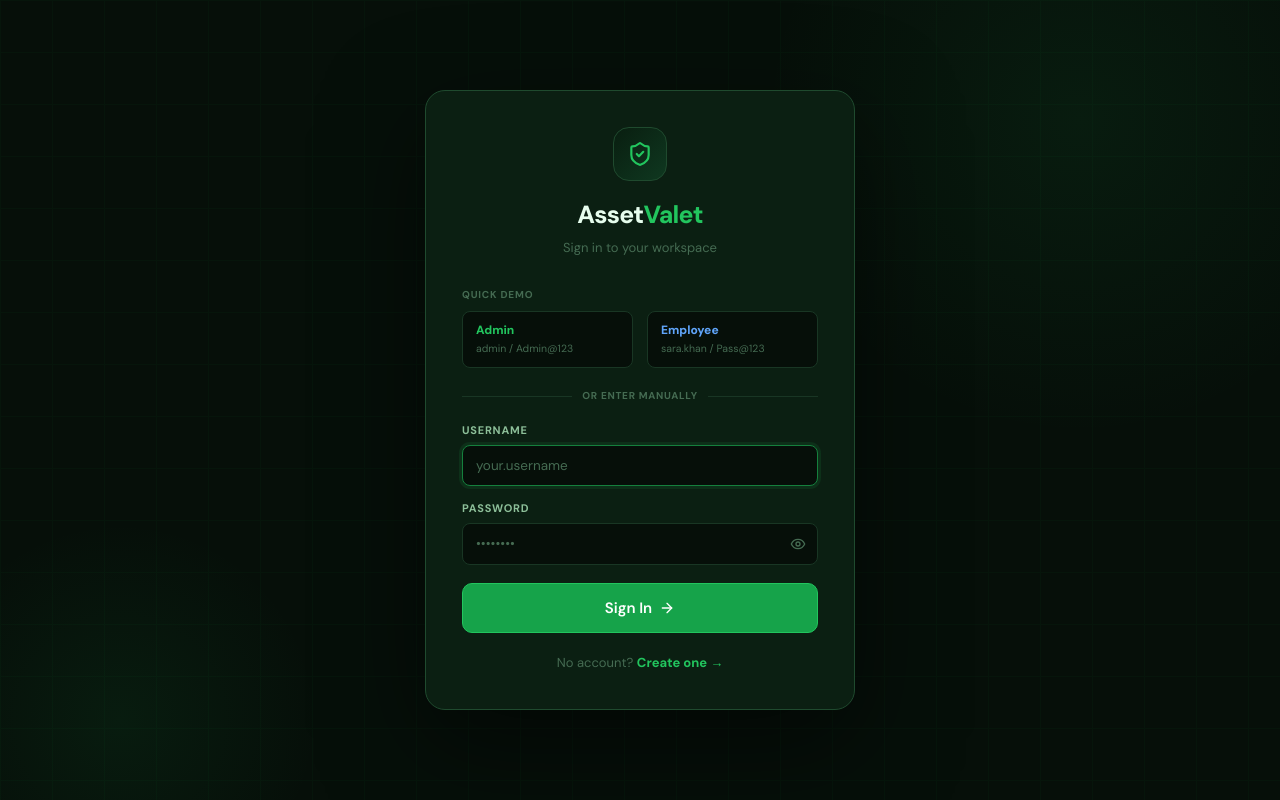
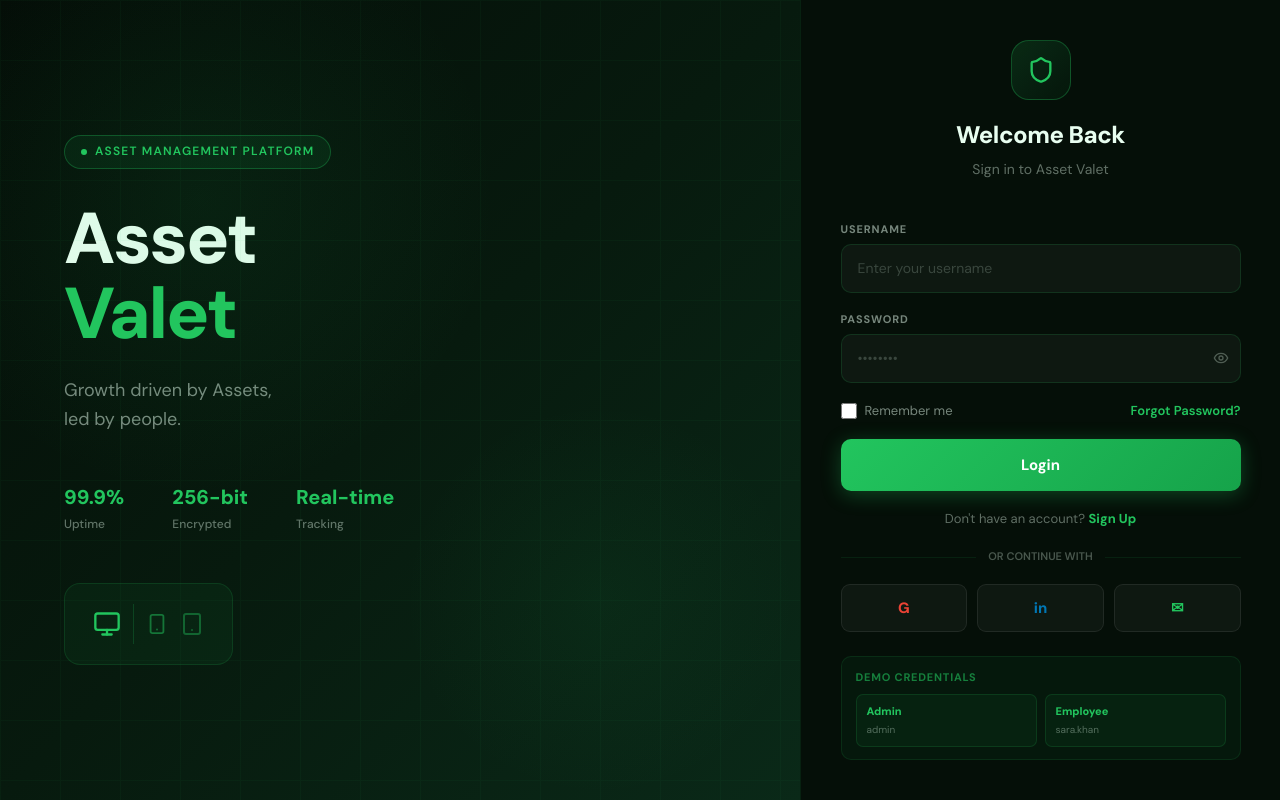
Before and after one commit to nisargatk21/asset-valet, a Next.js app: page /login in a window 1280 px wide. Built offline with nearby package versions, Linux system fonts and the light colour scheme.

Commit message:
feat: new login page

```diff
--- a/app/login/page.tsx
+++ b/app/login/page.tsx
@@ -2,12 +2,13 @@
 import { useState } from "react";
 import { useRouter } from "next/navigation";
 import Link from "next/link";
-import { Eye, EyeOff, Loader2, ShieldCheck, ArrowRight } from "lucide-react";
+import { Eye, EyeOff, Loader2, Shield, Monitor, Smartphone, Tablet } from "lucide-react";
 
 export default function LoginPage() {
   const router = useRouter();
   const [form, setForm] = useState({ username: "", password: "" });
   const [showPass, setShowPass] = useState(false);
+  const [remember, setRemember] = useState(false);
   const [error, setError] = useState("");
   const [loading, setLoading] = useState(false);
 
@@ -21,81 +22,115 @@ export default function LoginPage() {
     } catch { setError("Network error. Please try again."); } finally { setLoading(false); }
   }
 
-  const demo = (u: string, p: string) => setForm({ username: u, password: p });
+  return (
+    <div style={{ minHeight: "100vh", display: "flex", background: "#040d07", fontFamily: "'DM Sans', system-ui, sans-serif", overflow: "hidden" }}>
+      <div style={{ flex: 1, display: "flex", flexDirection: "column", justifyContent: "center", padding: "4rem", background: "linear-gradient(135deg, #040d07 0%, #071a0e 50%, #0a2918 100%)", position: "relative", overflow: "hidden" }}>
+        <div style={{ position: "absolute", width: 600, height: 600, borderRadius: "50%", background: "radial-gradient(circle, rgba(34,197,94,0.08) 0%, transparent 70%)", top: -100, left: -100, pointerEvents: "none" }} />
+        <div style={{ position: "absolute", width: 400, height: 400, borderRadius: "50%", background: "radial-gradient(circle, rgba(34,197,94,0.05) 0%, transparent 70%)", bottom: 0, right: 0, pointerEvents: "none" }} />
+        <div style={{ position: "absolute", inset: 0, opacity: 0.04, backgroundImage: "linear-gradient(rgba(34,197,94,1) 1px, transparent 1px), linear-gradient(90deg, rgba(34,197,94,1) 1px, transparent 1px)", backgroundSize: "60px 60px", pointerEvents: "none" }} />
+        <div style={{ display: "inline-flex", alignItems: "center", gap: 8, padding: "6px 16px", borderRadius: 99, border: "1px solid rgba(34,197,94,0.3)", background: "rgba(34,197,94,0.08)", marginBottom: "2rem", width: "fit-content" }}>
+          <div style={{ width: 6, height: 6, borderRadius: "50%", background: "#22c55e" }} />
+          <span style={{ fontSize: 12, fontWeight: 600, color: "#22c55e", textTransform: "uppercase", letterSpacing: "0.1em" }}>Asset Management Platform</span>
+        </div>
+        <h1 style={{ fontSize: "4.5rem", fontWeight: 900, lineHeight: 1.05, marginBottom: "1.5rem", letterSpacing: "-0.03em" }}>
+          <span style={{ color: "#e8fef0" }}>Asset</span><br />
+          <span style={{ color: "#22c55e" }}>Valet</span>
+        </h1>
+        <p style={{ fontSize: 18, color: "rgba(232,254,240,0.5)", maxWidth: 380, lineHeight: 1.6, marginBottom: "3rem" }}>
+          Growth driven by Assets,<br />led by people.
+        </p>
+        <div style={{ display: "flex", gap: "3rem", marginBottom: "3rem" }}>
+          {[{ val: "99.9%", label: "Uptime" }, { val: "256-bit", label: "Encrypted" }, { val: "Real-time", label: "Tracking" }].map(s => (
+            <div key={s.label}>
+              <div style={{ fontSize: 20, fontWeight: 800, color: "#22c55e" }}>{s.val}</div>
+              <div style={{ fontSize: 12, color: "rgba(232,254,240,0.4)", fontWeight: 500, marginTop: 2 }}>{s.label}</div>
+            </div>
+          ))}
+        </div>
+        <div style={{ padding: "20px 28px", borderRadius: 16, background: "rgba(34,197,94,0.06)", border: "1px solid rgba(34,197,94,0.15)", display: "flex", alignItems: "center", gap: 12, width: "fit-content" }}>
+          <Monitor size={28} style={{ color: "#22c55e" }} />
+          <div style={{ width: 1, height: 40, background: "rgba(34,197,94,0.2)" }} />
+          <Smartphone size={22} style={{ color: "rgba(34,197,94,0.5)" }} />
+          <Tablet size={24} style={{ color: "rgba(34,197,94,0.4)" }} />
+        </div>
+      </div>
 
-  return (
-    <div className="auth-wrap">
-      <div className="auth-glow" style={{ width: 640, height: 640, top: -200, right: -120 }} />
-      <div className="auth-glow" style={{ width: 400, height: 400, bottom: -120, left: -80 }} />
-      <div style={{ position: "absolute", inset: 0, opacity: .03, backgroundImage: "linear-gradient(var(--accent) 1px,transparent 1px),linear-gradient(90deg,var(--accent) 1px,transparent 1px)", backgroundSize: "52px 52px" }} />
+      <div style={{ width: 480, display: "flex", alignItems: "center", justifyContent: "center", background: "rgba(6,15,9,0.95)", borderLeft: "1px solid rgba(34,197,94,0.1)", padding: "2rem" }}>
+        <div style={{ width: "100%", maxWidth: 400 }}>
+          <div style={{ textAlign: "center", marginBottom: "2.5rem" }}>
+            <div style={{ display: "inline-flex", alignItems: "center", justifyContent: "center", width: 60, height: 60, borderRadius: 18, background: "linear-gradient(135deg,rgba(34,197,94,0.15),rgba(22,163,74,0.05))", border: "1px solid rgba(34,197,94,0.3)", marginBottom: 16 }}>
+              <Shield size={28} style={{ color: "#22c55e" }} />
+            </div>
+            <h2 style={{ fontSize: "1.5rem", fontWeight: 800, color: "#e8fef0", letterSpacing: "-0.02em" }}>Welcome Back</h2>
+            <p style={{ color: "rgba(232,254,240,0.4)", fontSize: 14, marginTop: 4 }}>Sign in to Asset Valet</p>
+          </div>
 
-      <div className="auth-card">
-        {/* Logo */}
-        <div style={{ textAlign: "center", marginBottom: "1.75rem" }}>
-          <div style={{ display: "inline-flex", alignItems: "center", justifyContent: "center", width: 54, height: 54, borderRadius: 16, background: "linear-gradient(135deg,#091e10,#0f3820)", border: "1px solid var(--bd2)", marginBottom: 14 }}>
-            <ShieldCheck size={26} style={{ color: "var(--accent)" }} />
-          </div>
-          <h1 style={{ fontSize: "1.55rem", fontWeight: 900, color: "var(--text)", letterSpacing: "-.03em" }}>
-            Asset<span style={{ color: "var(--accent)" }}>Valet</span>
-          </h1>
-          <p style={{ color: "var(--text3)", fontSize: 13, marginTop: 4 }}>Sign in to your workspace</p>
-        </div>
+          {error && <div style={{ marginBottom: "1.25rem", padding: "11px 14px", borderRadius: 8, background: "rgba(239,68,68,0.08)", border: "1px solid rgba(239,68,68,0.25)", color: "#fca5a5", fontSize: 13 }}>{error}</div>}
 
-        {/* Demo buttons */}
-        <div style={{ marginBottom: "1.25rem" }}>
-          <p style={{ fontSize: 10, fontWeight: 700, textTransform: "uppercase", letterSpacing: ".08em", color: "var(--text3)", marginBottom: 8 }}>Quick Demo</p>
-          <div className="grid2">
-            {[
-              { label: "Admin", sub: "admin / Admin@123", u: "admin", p: "Admin@123", c: "var(--accent)" },
-              { label: "Employee", sub: "sara.khan / Pass@123", u: "sara.khan", p: "Pass@123", c: "var(--blue2)" },
-            ].map(d => (
-              <button key={d.label} type="button" onClick={() => demo(d.u, d.p)}
-                style={{ padding: "9px 13px", borderRadius: 8, border: "1px solid var(--bd)", background: "var(--bg)", cursor: "pointer", textAlign: "left", transition: "all .15s" }}
-                onMouseEnter={e => (e.currentTarget.style.borderColor = d.c + "55")}
-                onMouseLeave={e => (e.currentTarget.style.borderColor = "var(--bd)")}>
-                <div style={{ fontSize: 12, fontWeight: 800, color: d.c }}>{d.label}</div>
-                <div style={{ fontSize: 10.5, color: "var(--text3)", marginTop: 1 }}>{d.sub}</div>
-              </button>
-            ))}
+          <form onSubmit={submit} style={{ display: "flex", flexDirection: "column", gap: "1.125rem" }}>
+            <div>
+              <label style={{ display: "block", fontSize: 11, fontWeight: 700, textTransform: "uppercase", letterSpacing: "0.08em", color: "rgba(232,254,240,0.5)", marginBottom: 6 }}>Username</label>
+              <input type="text" placeholder="Enter your username" required autoFocus value={form.username}
+                onChange={e => setForm({ ...form, username: e.target.value })}
+                style={{ width: "100%", background: "rgba(255,255,255,0.04)", border: "1px solid rgba(34,197,94,0.15)", borderRadius: 10, padding: "12px 16px", color: "#e8fef0", fontSize: 14, outline: "none", fontFamily: "inherit" }} />
+            </div>
+            <div>
+              <label style={{ display: "block", fontSize: 11, fontWeight: 700, textTransform: "uppercase", letterSpacing: "0.08em", color: "rgba(232,254,240,0.5)", marginBottom: 6 }}>Password</label>
+              <div style={{ position: "relative" }}>
+                <input type={showPass ? "text" : "password"} placeholder="••••••••" required value={form.password}
+                  onChange={e => setForm({ ...form, password: e.target.value })}
+                  style={{ width: "100%", background: "rgba(255,255,255,0.04)", border: "1px solid rgba(34,197,94,0.15)", borderRadius: 10, padding: "12px 44px 12px 16px", color: "#e8fef0", fontSize: 14, outline: "none", fontFamily: "inherit" }} />
+                <button type="button" onClick={() => setShowPass(!showPass)}
+                  style={{ position: "absolute", right: 12, top: "50%", transform: "translateY(-50%)", background: "none", border: "none", cursor: "pointer", color: "rgba(232,254,240,0.3)" }}>
+                  {showPass ? <EyeOff size={16} /> : <Eye size={16} />}
+                </button>
+              </div>
+            </div>
+            <div style={{ display: "flex", alignItems: "center", justifyContent: "space-between" }}>
+              <label style={{ display: "flex", alignItems: "center", gap: 8, cursor: "pointer" }}>
+                <input type="checkbox" checked={remember} onChange={e => setRemember(e.target.checked)} style={{ width: 16, height: 16, accentColor: "#22c55e" }} />
+                <span style={{ fontSize: 13, color: "rgba(232,254,240,0.5)" }}>Remember me</span>
+              </label>
+              <span style={{ fontSize: 13, color: "#22c55e", cursor: "pointer", fontWeight: 600 }}>Forgot Password?</span>
+            </div>
+            <button type="submit" disabled={loading}
+              style={{ width: "100%", padding: "14px", borderRadius: 10, background: "linear-gradient(135deg, #22c55e, #16a34a)", border: "none", color: "#fff", fontSize: 15, fontWeight: 700, cursor: loading ? "not-allowed" : "pointer", opacity: loading ? 0.7 : 1, display: "flex", alignItems: "center", justifyContent: "center", gap: 8, fontFamily: "inherit", boxShadow: "0 4px 20px rgba(34,197,94,0.3)" }}>
+              {loading ? <><Loader2 size={17} style={{ animation: "spin 0.7s linear infinite" }} /> Signing in...</> : "Login"}
+            </button>
+            <p style={{ textAlign: "center", fontSize: 13, color: "rgba(232,254,240,0.4)" }}>
+              Don&apos;t have an account?{" "}
+              <Link href="/signup" style={{ color: "#22c55e", fontWeight: 700, textDecoration: "none" }}>Sign Up</Link>
+            </p>
+            <div style={{ display: "flex", alignItems: "center", gap: 12 }}>
+              <div style={{ flex: 1, height: 1, background: "rgba(34,197,94,0.1)" }} />
+              <span style={{ fontSize: 11, color: "rgba(232,254,240,0.3)", fontWeight: 600 }}>OR CONTINUE WITH</span>
+              <div style={{ flex: 1, height: 1, background: "rgba(34,197,94,0.1)" }} />
+            </div>
+            <div style={{ display: "flex", gap: 10 }}>
+              {[{ label: "G", color: "#ea4335" }, { label: "in", color: "#0077b5" }, { label: "✉", color: "#22c55e" }].map(s => (
+                <button key={s.label} type="button"
+                  style={{ flex: 1, padding: "11px", borderRadius: 9, background: "rgba(255,255,255,0.04)", border: "1px solid rgba(255,255,255,0.08)", cursor: "pointer", fontSize: 15, fontWeight: 800, color: s.color, fontFamily: "inherit" }}>
+                  {s.label}
+                </button>
+              ))}
+            </div>
+          </form>
+
+          <div style={{ marginTop: "1.5rem", padding: "12px 14px", borderRadius: 10, background: "rgba(34,197,94,0.05)", border: "1px solid rgba(34,197,94,0.12)" }}>
+            <p style={{ fontSize: 11, fontWeight: 700, color: "rgba(34,197,94,0.6)", textTransform: "uppercase", letterSpacing: "0.07em", marginBottom: 8 }}>Demo Credentials</p>
+            <div style={{ display: "grid", gridTemplateColumns: "1fr 1fr", gap: 8 }}>
+              {[{ role: "Admin", u: "admin", p: "Admin@123" }, { role: "Employee", u: "sara.khan", p: "Pass@123" }].map(d => (
+                <button key={d.role} type="button" onClick={() => setForm({ username: d.u, password: d.p })}
+                  style={{ padding: "8px 10px", borderRadius: 7, background: "rgba(34,197,94,0.06)", border: "1px solid rgba(34,197,94,0.15)", cursor: "pointer", textAlign: "left", fontFamily: "inherit" }}>
+                  <div style={{ fontSize: 11, fontWeight: 800, color: "#22c55e" }}>{d.role}</div>
+                  <div style={{ fontSize: 10, color: "rgba(232,254,240,0.35)", marginTop: 1 }}>{d.u}</div>
+                </button>
+              ))}
+            </div>
           </div>
         </div>
-
-        <div style={{ display: "flex", alignItems: "center", gap: 10, marginBottom: "1.125rem" }}>
-          <div style={{ flex: 1, height: 1, background: "var(--bd)" }} />
-          <span style={{ fontSize: 10, fontWeight: 700, color: "var(--text3)", textTransform: "uppercase", letterSpacing: ".07em" }}>or enter manually</span>
-          <div style={{ flex: 1, height: 1, background: "var(--bd)" }} />
-        </div>
-
-        {error && <div className="alert alert-e" style={{ marginBottom: "1rem" }}>{error}</div>}
-
-        <form onSubmit={submit} style={{ display: "flex", flexDirection: "column", gap: ".875rem" }}>
-          <div className="field">
-            <label className="lbl">Username</label>
-            <input className="inp" type="text" placeholder="your.username" value={form.username}
-              onChange={e => setForm({ ...form, username: e.target.value })} required autoFocus autoComplete="username" />
-          </div>
-          <div className="field">
-            <label className="lbl">Password</label>
-            <div style={{ position: "relative" }}>
-              <input className="inp" type={showPass ? "text" : "password"} placeholder="••••••••"
-                style={{ paddingRight: 42 }} value={form.password}
-                onChange={e => setForm({ ...form, password: e.target.value })} required autoComplete="current-password" />
-              <button type="button" onClick={() => setShowPass(!showPass)}
-                style={{ position: "absolute", right: 12, top: "50%", transform: "translateY(-50%)", background: "none", border: "none", cursor: "pointer", color: "var(--text3)" }}>
-                {showPass ? <EyeOff size={16} /> : <Eye size={16} />}
-              </button>
-            </div>
-          </div>
-          <button type="submit" className="btn btn-p btn-lg" disabled={loading} style={{ width: "100%", marginTop: 4 }}>
-            {loading ? <><Loader2 size={16} className="spin" /> Signing in...</> : <>Sign In <ArrowRight size={16} /></>}
-          </button>
-        </form>
-
-        <p style={{ textAlign: "center", marginTop: "1.25rem", fontSize: 13, color: "var(--text3)" }}>
-          No account?{" "}
-          <Link href="/signup" style={{ color: "var(--accent)", fontWeight: 700, textDecoration: "none" }}>Create one →</Link>
-        </p>
       </div>
+      <style>{`@keyframes spin { to { transform: rotate(360deg); } } input::placeholder { color: rgba(232,254,240,0.2) !important; }`}</style>
     </div>
   );
 }
--- a/test.js
+++ b/test.js
@@ -1 +1 @@
-const { Pool } = require('pg'); const pool = new Pool({ connectionString: 'postgresql://postgres.bnrvteghbgefbraizebh:CaXRg4vEScCh7U6W@aws-1-ap-northeast-1.pooler.supabase.com:5432/postgres', ssl: { rejectUnauthorized: false, checkServerIdentity: () => undefined } }); pool.query('SELECT NOW()').then(r => { console.log('Connected!', r.rows[0]); pool.end(); }).catch(e => { console.log('Error:', e.message); pool.end(); });
+const { Pool } = require('pg'); const fs = require('fs'); const pool = new Pool({ connectionString: 'postgresql://postgres:soaOjumAbYOasLmvfAdwcHzguscpwfHG@shuttle.proxy.rlwy.net:12174/railway', ssl: false }); const sql = fs.readFileSync('./db/schema.sql', 'utf8'); pool.query(sql).then(() => { console.log('Done! Tables created!'); pool.end(); }).catch(e => { console.log('Error:', e.message); pool.end(); });
```
